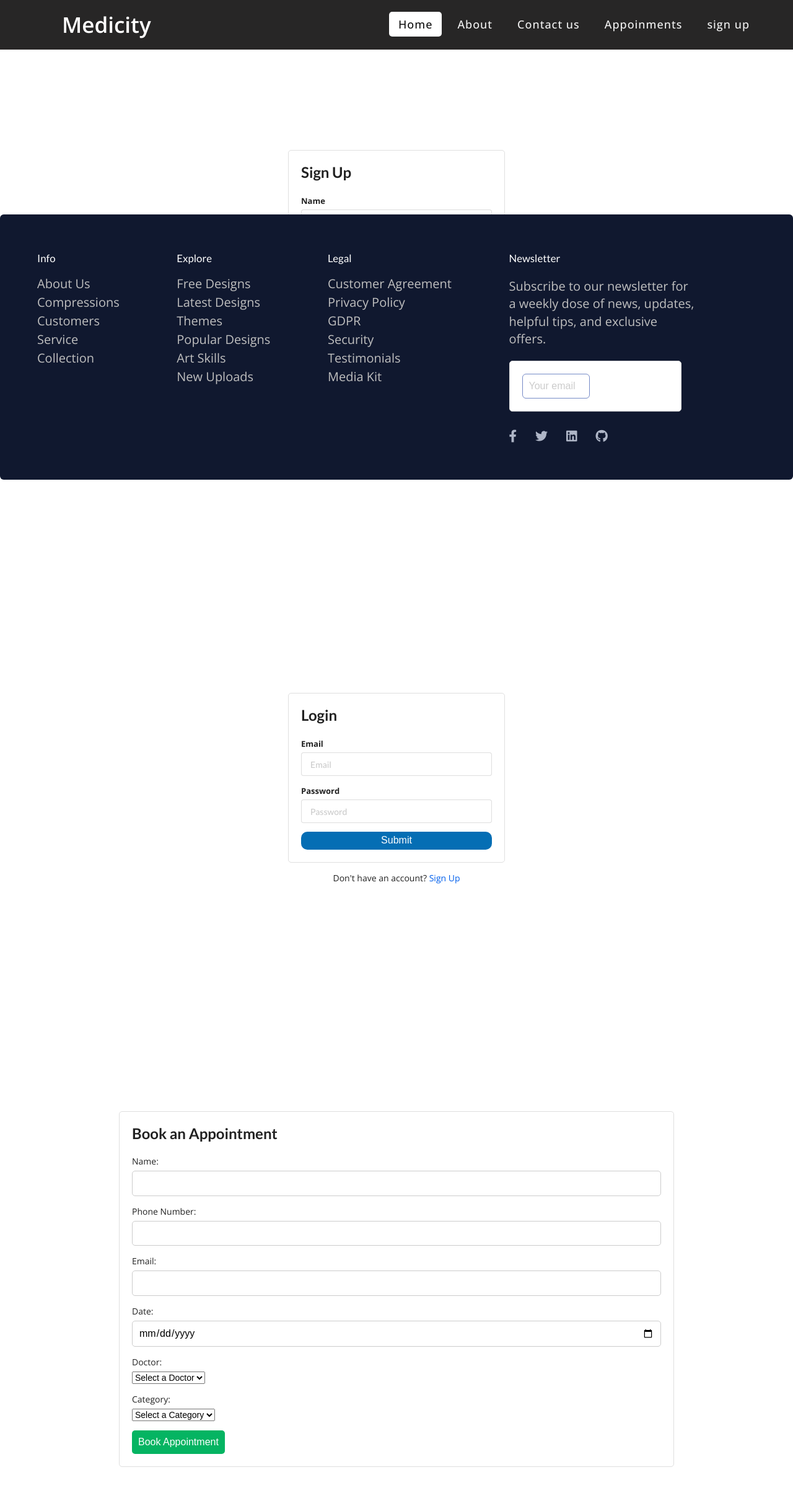
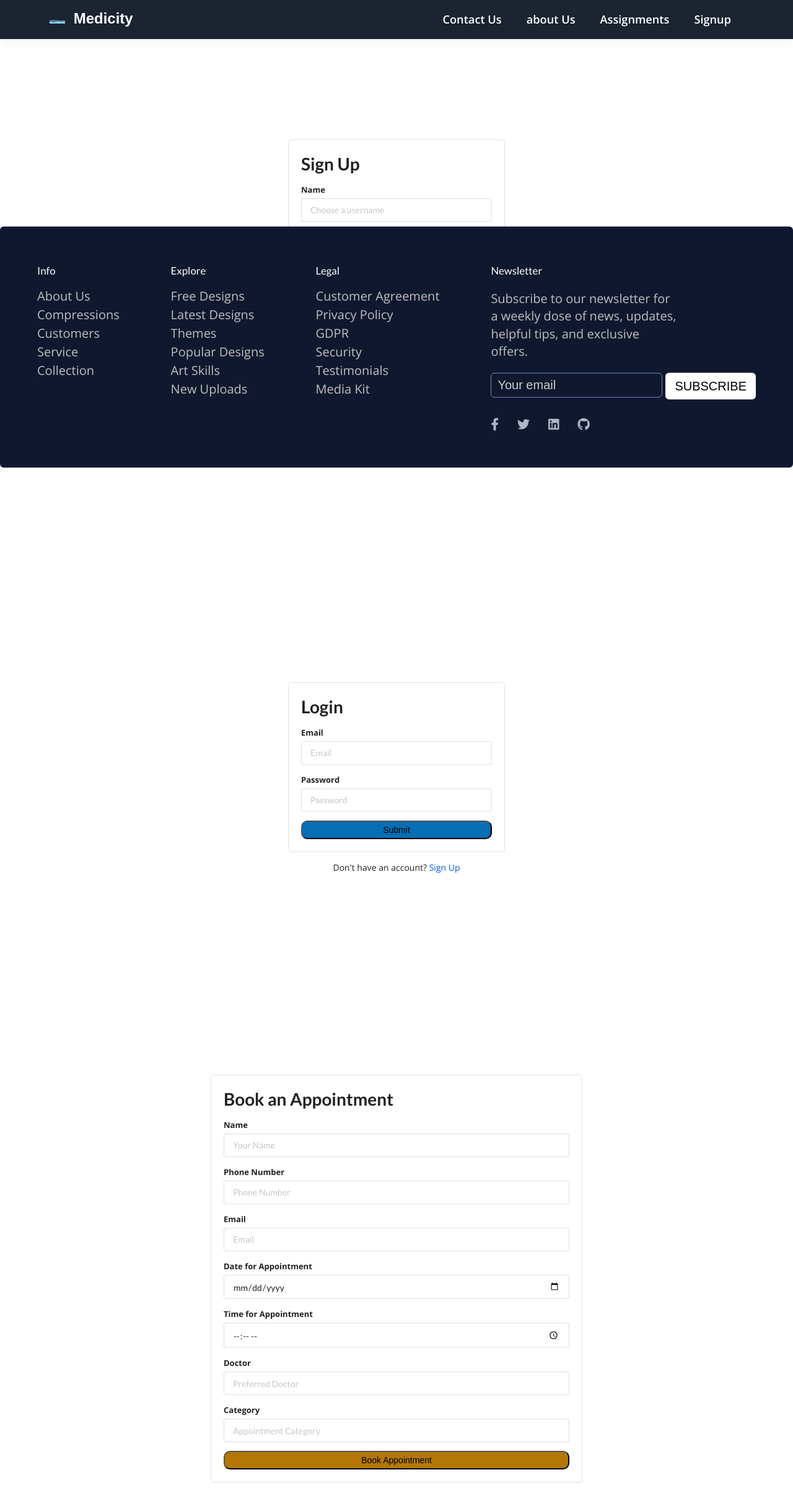
Before and after one commit to ElvinJoy/medicity_front-end, a React (Vite) app: page / in a window 1280 px wide. Shown: the top 2430 px of the page at 62% size. Built offline with nearby package versions, Linux system fonts and the light colour scheme.

Commit message:
booking page design is completed and changed the navbar

```diff
--- a/src/components/bookingPage/bookingPage.css
+++ b/src/components/bookingPage/bookingPage.css
@@ -1,47 +1,44 @@
-.booking-container {
-  display: flex;
+* {
+  box-sizing: border-box;
+}
+
+.container_booking {
+  display: flex !important;
+  flex-direction: column;
   justify-content: center;
   align-items: center;
   height: 100vh;
+  max-width: 500px;
+  width: 100%;
+  margin: auto;
 }
 
-form {
-  width: 70%;
+.container_booking > form {
+  background: url();
+  width: 120%;
   border: 1px solid #dfdfdf;
   padding: 20px;
   border-radius: 5px;
   background: #fff;
 }
 
-.form-group {
-  margin-bottom: 15px;
+.input_booking {
+  padding-top: 10px;
+  padding-bottom: 10px;
+  margin-left: 25px;
+  border-radius: 9%;
 }
 
-label {
-  display: block;
-  margin-bottom: 5px;
+.fluid_ui_button_violet_booking {
+  background: #b47705;
+  padding: 5px;
+  border-radius: 10px;
+  width: 100%;
+  cursor: pointer;
 }
 
-input {
-  width: 100%;
-  padding: 10px;
-  border: 1px solid #ccc;
-  border-radius: 5px;
-  box-sizing: border-box;
-  font-size: 16px;
+@media (max-width: 600px) {
+  .container_booking > form {
+    width: 90%; /* Adjusted width for smaller screens */
+  }
 }
-
-button {
-  background: #05b462;
-  color: #fff;
-  padding: 10px;
-  border: none;
-  border-radius: 5px;
-  cursor: pointer;
-  font-size: 16px;
-}
-
-h1 {
-  font-size: 24px;
-  margin-bottom: 20px;
-}
--- a/src/components/bookingPage/bookingPage.jsx
+++ b/src/components/bookingPage/bookingPage.jsx
@@ -1,109 +1,86 @@
-import React, { useState } from 'react';
-import './bookingPage.css'; // You can create a separate CSS file for styling
+import React from 'react';
+import './bookingPage.css';
 
-const BookingPage = () => {
-    const [formData, setFormData] = useState({
-        name: '',
-        phoneNumber: '',
-        email: '',
-        date: '',
-        doctor: '',
-        category: '',
-    });
-
-    const handleChange = (e) => {
-        setFormData({ ...formData, [e.target.name]: e.target.value });
-    };
-
-    const handleSubmit = (e) => {
-        e.preventDefault();
-        // Add your booking logic here, e.g., sending the data to a server
-        console.log('Booking submitted:', formData);
-    };
-
+const Booking = () => {
     return (
-        <div className="booking-container">
-            <form onSubmit={handleSubmit}>
+        <div className="container_booking">
+            <form>
                 <h1>Book an Appointment</h1>
 
-                <div className="form-group">
-                    <label>Name:</label>
+                <div className="ui form">
+                    <div className="field">
+                        <label>Name</label>
                         <input
+                            className='input_booking'
                             type="text"
                             name="name"
-                        value={formData.name}
-                        onChange={handleChange}
-                        required
+                            placeholder="Your Name"
                         />
                     </div>
 
-                <div className="form-group">
-                    <label>Phone Number:</label>
+                    <div className="field">
+                        <label>Phone Number</label>
                         <input
+                            className='input_booking'
                             type="tel"
                             name="phoneNumber"
-                        value={formData.phoneNumber}
-                        onChange={handleChange}
-                        required
+                            placeholder="Phone Number"
                         />
                     </div>
 
-                <div className="form-group">
-                    <label>Email:</label>
+                    <div className="field">
+                        <label>Email</label>
                         <input
+                            className='input_booking'
                             type="email"
                             name="email"
-                        value={formData.email}
-                        onChange={handleChange}
-                        required
+                            placeholder="Email"
                         />
                     </div>
 
-                <div className="form-group">
-                    <label>Date:</label>
+                    <div className="field">
+                        <label>Date for Appointment</label>
                         <input
+                            className='input_booking'
                             type="date"
-                        name="date"
-                        value={formData.date}
-                        onChange={handleChange}
-                        required
+                            name="appointmentDate"
                         />
                     </div>
 
-                <div className="form-group">
-                    <label>Doctor:</label>
-                    <select
-                        name="doctor"
-                        value={formData.doctor}
-                        onChange={handleChange}
-                        required
-                    >
-                        <option value="" disabled>Select a Doctor</option>
-                        <option value="Dr. Smith">Dr. Smith</option>
-                        <option value="Dr. Johnson">Dr. Johnson</option>
-                        {/* Add more options as needed */}
-                    </select>
+                    <div className="field">
+                        <label>Time for Appointment</label>
+                        <input
+                            className='input_booking'
+                            type="time"
+                            name="appointmentTime"
+                        />
                     </div>
 
-                <div className="form-group">
-                    <label>Category:</label>
-                    <select
-                        name="category"
-                        value={formData.category}
-                        onChange={handleChange}
-                        required
-                    >
-                        <option value="" disabled>Select a Category</option>
-                        <option value="General Checkup">General Checkup</option>
-                        <option value="Dental">Dental</option>
-                        {/* Add more options as needed */}
-                    </select>
+                    <div className="field">
+                        <label>Doctor</label>
+                        <input
+                            className='input_booking'
+                            type="text"
+                            name="doctor"
+                            placeholder="Preferred Doctor"
+                        />
                     </div>
 
-                <button type="submit">Book Appointment</button>
+                    <div className="field">
+                        <label>Category</label>
+                        <input
+                            className='input_booking'
+                            type="text"
+                            name="category"
+                            placeholder="Appointment Category"
+                        />
+                    </div>
+
+                    <button className="fluid_ui_button_violet_booking">Book Appointment</button>
+                </div>
             </form>
         </div>
     );
 };
 
-export default BookingPage;
+export default Booking;
--- a/src/components/footer/footer.css
+++ b/src/components/footer/footer.css
@@ -16,6 +16,7 @@
   width: 100vw;
   background: #10182f;
   border-radius: 6px;
+  z-index: 1;
 }
 
 .footer .footer-row {
--- a/src/components/loginForm/loginForm.css
+++ b/src/components/loginForm/loginForm.css
@@ -2,7 +2,7 @@
     box-sizing: border-box;
 }
 
-body {
+/* body {
     background: url();
     background-repeat: no-repeat;
     background-position: center;
@@ -10,7 +10,7 @@ body {
     height: 100%;
     margin: 0;
     font-family: Arial, sans-serif;
-}
+} */
 
 .container_loginForm {
     display: flex;
@@ -24,6 +24,7 @@ body {
 }
 
 .container_loginForm > form {
+    background: url();
     width: 70%;
     border: 1px solid #dfdfdf;
     padding: 20px;
--- a/src/components/navbar/navbar.css
+++ b/src/components/navbar/navbar.css
@@ -1,128 +1,103 @@
-@import url('https://fonts.googleapis.com/css?family=Poppins:400,500,600,700&display=swap');
-
-*{
-  margin: 0;
-  padding: 0;
-  box-sizing: border-box;
-  font-family: 'Poppins', sans-serif;
-}
-
 nav{
   display: flex;
-  height: 80px;
-  width: 100%;
-  background: #272626;
   align-items: center;
   justify-content: space-between;
-  padding: 0 50px 0 100px;
-  flex-wrap: wrap;
-  position: sticky;      /* sticky=============================== */
+  background: #1b2430;
+  padding: 20px 80px;
+  box-shadow: 0 5px 15px rgba(0, 0, 0, 0.06);
+  position: sticky;
   z-index: 99;
 }
 
-nav .logo{
-  color: #fff;
-  font-size: 35px;
-  font-weight: 600;
+.logo{
+  width: 25px;
+  cursor: pointer;
 }
 
-nav ul{
-  display: flex;
-  flex-wrap: wrap;
-  list-style: none;
+.logo-name{
+  margin-left: 10px;
+  font-size: x-large;
+  font-weight: 600;
+  font-family: sans-serif;
+  cursor: pointer;
+  text-decoration: none;
+  color: white;
 }
 
-nav ul li{
-  margin: 0 5px;
+#navbar{
+  display: flex;
+  align-items: center;
+  justify-content: center;
+  position: sticky;
 }
 
-nav ul li a{
-  color: #f2f2f2;
-  text-decoration: none;
-  font-size: 18px;
-  font-weight: 500;
-  padding: 8px 15px;
-  border-radius: 5px;
-  letter-spacing: 1px;
-  transition: all 0.3s ease;
+#navbar li{
+  list-style: none;
+  padding: 0 20px;
+  position: relative;
 }
 
-nav ul li a.active,
-nav ul li a:hover{
-  color: #111;
-  background: #fff;
+#navbar li a{
+  text-decoration: none;
+  font-size: 1.3rem;
+  font-weight: 600;
+  color: white;
+  transition: 0.3s ease-in-out;
 }
 
-nav .menu-btn i{
-  color: #fff;
-  font-size: 22px;
-  cursor: pointer;
+#navbar li a:hover{
+  color: #17cf97;
+}
+
+#navbar li a:hover::after{
+  content: "";
+  width: 30%;
+  height: 2px;
+  background: #17cf97;
+  position: absolute;
+  bottom: -4px;
+  left: 20px;
+}
+
+#mobile{
   display: none;
 }
 
-input[type="checkbox"]{
-  display: none;
+li {
+  color: white ;
 }
 
-@media (max-width: 1000px){
-  nav{
-    padding: 0 40px 0 50px;
+@media screen and (max-width: 769px) {
+  #navbar{
+      display: flex;
+      flex-direction: column;
+      align-items: flex-start;
+      justify-content: flex-start;
+      position: fixed;
+      top: 65px;
+      right: -300px;
+      width: 250px;
+      height: 100vh;
+      background: #2a3239;
+      box-shadow: 0 40px 60px rgba(0, 0, 0, 0.1) ;
+      padding: 40px 0 0 10px;
+      transition: 0.3s ease-in-out;
+  }
+
+  #navbar.active{
+      right: 0px;
+  }
+
+  #navbar li{
+      margin-bottom: 25px;
+  }
+
+  #mobile{
+      display: block;
+  }
+
+  #mobile li{
+      font-size: 24px;
+      cursor: pointer;
   }
 }
-
-@media (max-width: 920px) {
-  nav .menu-btn i{
-    display: block;
-  }
-  #click:checked ~ .menu-btn i:before{
-    content: "\f00d";
-  }
-  nav ul{
-    position: fixed;
-    top: 80px;
-    left: -100%;
-    background: #111;
-    height: 100vh;
-    width: 100%;
-    text-align: center;
-    display: block;
-    transition: all 0.3s ease;
-  }
-  #click:checked ~ ul{
-    left: 0;
-  }
-  nav ul li{
-    width: 100%;
-    margin: 40px 0;
-  }
-  nav ul li a{
-    width: 100%;
-    margin-left: -100%;
-    display: block;
-    font-size: 20px;
-    transition: 0.6s cubic-bezier(0.68, -0.55, 0.265, 1.55);
-  }
-  #click:checked ~ ul li a{
-    margin-left: 0px;
-  }
-  nav ul li a.active,
-  nav ul li a:hover{
-    background: none;
-    color: cyan;
-  }
-}
-.content{
-  position: absolute;
-  top: 50%;
-  left: 50%;
-  transform: translate(-50%, -50%);
-  text-align: center;
-  z-index: -1;
-  width: 100%;
-  padding: 0 30px;
-  color: #1b1b1b;
-}
-.content div{
-  font-size: 40px;
-  font-weight: 700;
-}
--- a/src/components/navbar/navbar.jsx
+++ b/src/components/navbar/navbar.jsx
@@ -1,30 +1,33 @@
-import React from 'react';
-import { Link, Outlet } from "react-router-dom";
-import './navbar.css'
-
+import React, { useState } from 'react';
+import { Link } from 'react-router-dom';
+import './navbar.css';
+import logo from '../../assets/wavelayer2_blue.svg'
 
 const Navbar = () => {
-    return (
-        <div>
-            <nav>
-                <div className="logo">
-                    Medicity
-                </div>
-                <input type="checkbox" id="click" />
-                <label for="click" className="menu-btn">
-                    <i class="fas fa-bars"></i>
-                </label>
-                <ul>
-                    <li><a className="active" href="#">Home</a></li>
-                    <li><a href="#About">About</a></li>
-                    <li><a href="#Contact us">Contact us</a></li>
-                    <li><a href="#Appoinments">Appoinments</a></li>
-                    <li><a href="#sign up">sign up</a></li>
-                </ul>
-            </nav>
+  const [clicked, setClicked] = useState(false);
 
-        </div>
-    );
+  const handleClick = () => {
+    setClicked(!clicked);
+  };
+
+  return (
+    <nav>
+      <a href="#">
+        <img src={logo} alt="" className='logo' /> <span className='logo-name'>Medicity</span>
+      </a>
+      <div>
+        <ul id='navbar' className={clicked ? 'navbar active' : 'navbar'}>
+          <li><a href="#">Contact Us</a></li>
+          <li><a href="#">about Us</a></li>
+          <li><a href="#">Assignments</a></li>
+          <li><a href="#">Signup</a></li>
+        </ul>
+      </div>
+      <div id='mobile' onClick={handleClick}>
+        <li id='bar' className={clicked ? 'fas fa-times' : 'fas fa-bars'}></li>
+      </div>
+    </nav>
+  );
 };
 
 export default Navbar;
--- a/src/components/signup/signup.css
+++ b/src/components/signup/signup.css
@@ -2,16 +2,14 @@
     box-sizing: border-box;
 }
 
-body {
-    background: url();
+/* body {
     background-repeat: no-repeat;
     background-position: center;
     background-size: cover;
     height: 100%;
-}
+} */
 
 .container_signup {
-
     display: flex !important;
     flex-direction: column;
     justify-content: center;
@@ -23,6 +21,7 @@ body {
 }
 
 .container_signup > form {
+    background: url(../../assets/waves_blue.svg);
     width: 70%;
     border: 1px solid #dfdfdf;
     padding: 20px;
--- a/src/components/signup/signup.jsx
+++ b/src/components/signup/signup.jsx
@@ -58,7 +58,6 @@ const Signup = () => {
                 </div>
             </div>{" "}
 
-
         </>
     );
 };
```
Lines whose indentation alone changed are shown as unchanged.
